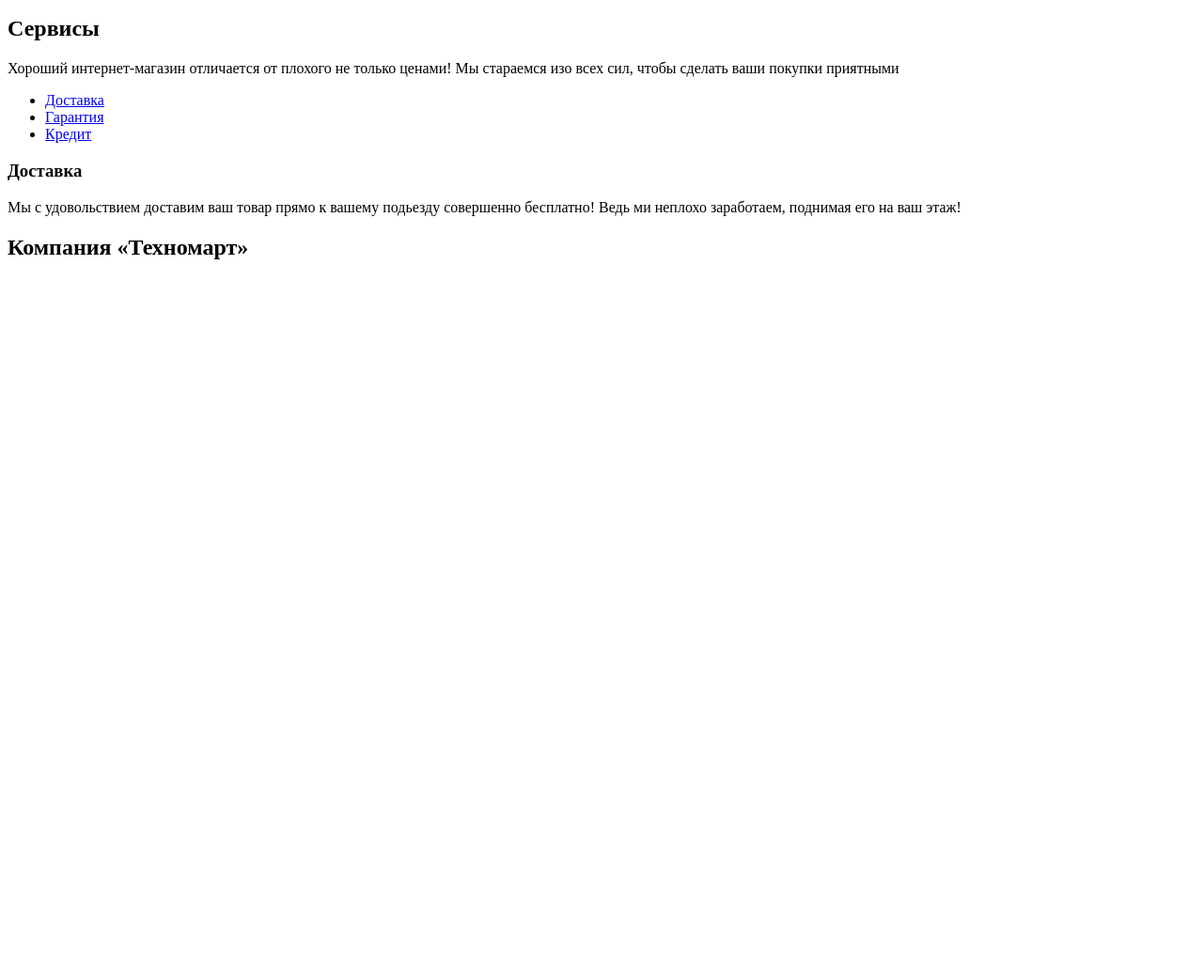
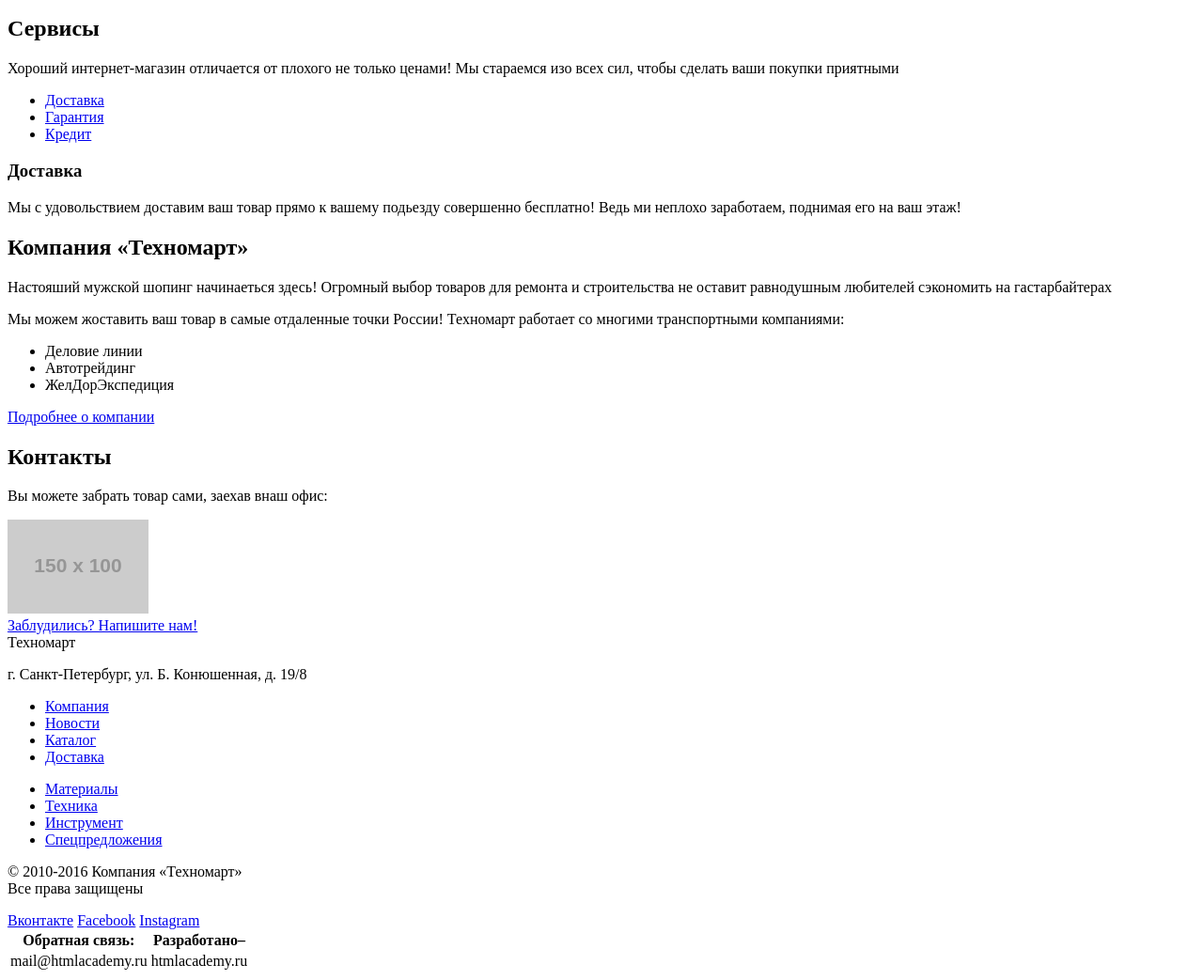
Before and after one commit to user2371/240812-technomart, a plain HTML site: page index.html in a window 1280 px wide. Shown: the part 2769-3812 px from the top of the page at 94% size. Before the commit the page ends 3066 px from the top, so only its background shows below. Drawn offline with Linux system fonts and the light colour scheme; placeholder pictures from the web are drawn by us.

Commit message:
разметка Техномарт

```diff
--- a/index.html
+++ b/index.html
@@ -157,10 +157,69 @@
   			</div>
   		</section>
   		<section class="about-company">
-  			<h2 class="section-title">Компания &laquo;Техномарт&raquo;</h2>
+  			<div class="about-company-left">
+	  			<h2 class="section-title">Компания &laquo;Техномарт&raquo;</h2>
+	  			<p>Настояший мужской шопинг начинаеться здесь! Огромный выбор товаров для ремонта и строительства не оставит равнодушным любителей сэкономить на гастарбайтерах</p>
+	  			<p>Мы можем жоставить ваш товар в самые отдаленные точки России!
+	  			Техномарт работает со многими транспортными компаниями:</p>
+	  			<ul class="delivery-companies">
+	  				<li>Деловие линии</li>
+	  				<li>Автотрейдинг</li>
+	  				<li>ЖелДорЭкспедиция</li>
+	  			</ul>
+	  			<a class="btn" href="#">Подробнее о компании</a>
+  			</div>
+  			<div class="about-company-right">
+  				<h2 class="section-title">Контакты</h2>
+  				<p>Вы можете забрать товар сами, заехав внаш офис:</p>
+  				<a href="#"><img src="http://placehold.it/150x100" alt="Карта"></a><br>
+  				<a class="btn" href="#">Заблудились? Напишите нам!</a>
+  			</div>
   		</section>
-  	</main>
-
-
+  		<footer class="page-footer">
+  			<div class="page-footer-top">
+  				<div class="footer-logo">Техномарт
+  				</div>
+  				<p class="header-adress">г. Санкт-Петербург, ул. Б. Конюшенная, д. 19/8</p>
+  				<div class="footer-menu">
+  					<ul class="footer-nav">
+  						<li><a href="#">Компания</a></li>
+  						<li><a href="#">Новости</a></li>
+  						<li><a href="#">Каталог</a></li>
+  						<li><a href="#">Доставка</a></li>
+  					</ul>
+  					<ul>
+  						<li><a href="#">Материалы</a></li>
+  						<li><a href="#">Техника</a></li>
+  						<li><a href="#">Инструмент</a></li>
+  						<li><a href="#">Спецпредложения</a></li>
+  					</ul>
+  				</div>
+  			</div>
+  			<div class="page-footer-bottom">
+  				<p class="copyright">
+  					&copy; 2010-2016 Компания &laquo;Техномарт&raquo;<br>
+  					Все права защищены
+  				</p>
+  				<section class="social">
+  					<a class="social-btn vk-btn" href="#">Вконтакте</a>
+  					<a class="social-btn fb-btn" href="#">Facebook</a>
+  					<a class="social-btn inst-btn" href="#">Instagram</a>
+  				</section>
+  				<section class="feedback">
+  					<table>
+  						<tr>
+  							<th>Обратная связь:</th>
+  							<th>Разработано&ndash;</th>
+  						</tr>
+  						<tr>
+  							<td>mail@htmlacademy.ru</td>
+  							<td>htmlacademy.ru</td>
+  						</tr>
+  					</table>
+  				</section>
+  			</div>
+  		</footer>
+    </main>
   </body>
 </html>
```
